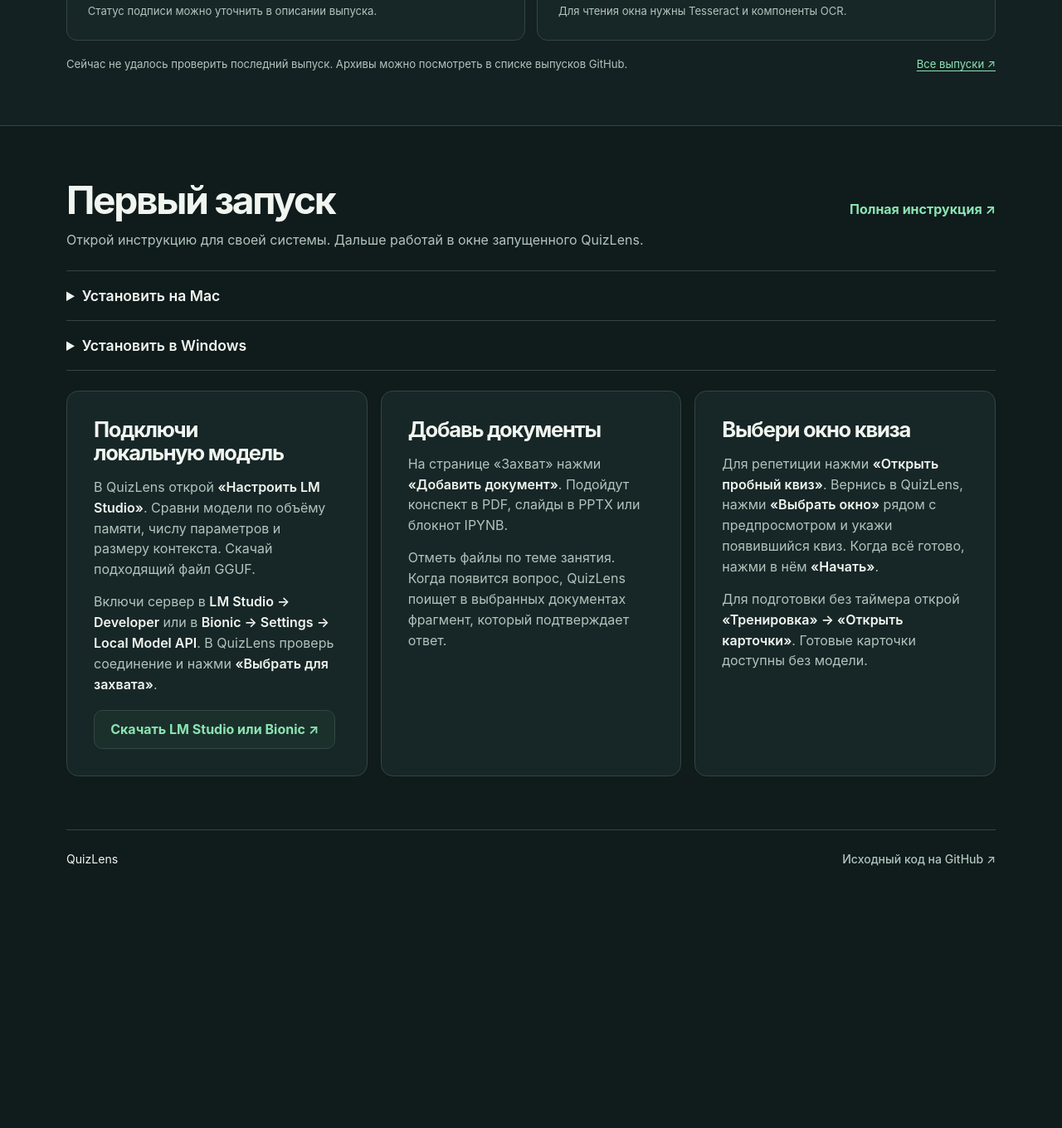
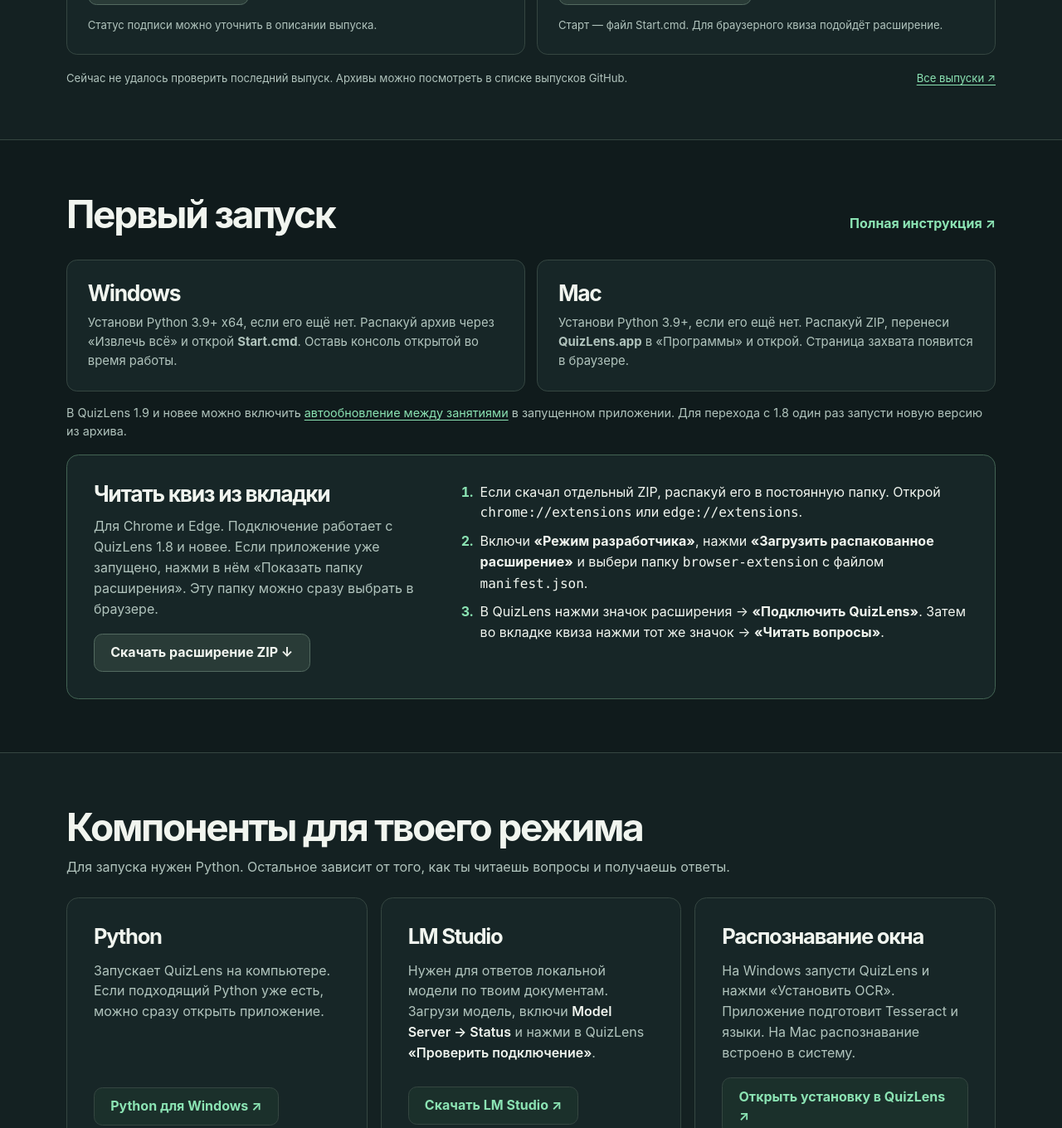
Before and after one commit to NolReaction/quizlens, a plain HTML site: page index.html in a window 1280 px wide. Shown: the part 1005-2365 px from the top of the page at 83% size. Before the commit the page ends 2076 px from the top, so only its background shows below. Drawn offline with Linux system fonts and the light colour scheme; no server answers.

Commit message:
Update QuizLens download page

```diff
--- a/download.css
+++ b/download.css
@@ -81,22 +81,28 @@ h3 { font-size: 1.65rem; }
 .release-row { margin-top: 1.1rem; }
 .feedback:empty { display: none; }
 .feedback:not(:empty) { margin: -.7rem 0 1rem; overflow-wrap: anywhere; color: var(--muted); }
-.steps { border-top: 1px solid var(--line); }
-.steps details { padding: 1rem 0; border-bottom: 1px solid var(--line); }
-.steps summary { font-weight: 590; font-size: 1.1rem; cursor: pointer; }
-.steps details[open] summary { color: var(--accent); }
-.steps details > div { max-width: 76ch; }
-.steps p { margin-top: .7rem; color: var(--muted); }
-.steps strong { font-weight: 620; color: var(--text); }
+.intro-links, .component-actions { display: flex; flex-wrap: wrap; gap: .55rem 1.2rem; }
+.intro-links { margin-top: .85rem; }
+.intro-links a, .first-run-card .text-link { display: inline-flex; align-items: center; min-height: 44px; font-size: .9rem; }
+.update-note { margin-top: .9rem; font-size: .9rem; color: var(--muted); }
+.install-card h3 { margin-bottom: .6rem; }
+.extension-panel { display: grid; grid-template-columns: minmax(0,.8fr) minmax(0,1.2fr); gap: 2rem; padding: clamp(1.2rem,3vw,2rem); margin-top: 1rem; border: 1px solid #436454; background: var(--surface); border-radius: .9rem; }
+.extension-panel p { margin: .8rem 0 1.1rem; color: var(--muted); }
+.extension-panel ol { margin: 0; padding-left: 1.3rem; }
+.extension-panel li { margin-bottom: .55rem; padding-left: .25rem; }
+.extension-panel li:last-child { margin: 0; }
+.extension-panel li::marker { color: var(--accent); font-weight: 650; }
+.components { background: #142122; border-block: 1px solid var(--line); }
+.component-actions { margin-top: auto; padding-top: 1.1rem; gap: .6rem; }
 .first-run-grid { display: grid; grid-template-columns: repeat(3, minmax(0, 1fr)); gap: 1rem; margin-top: 1.5rem; }
-.first-run-card { padding: clamp(1.2rem, 3vw, 2rem); background: var(--surface); border: 1px solid var(--line); border-radius: .9rem; scroll-margin-block-start: 1rem; }
+.first-run-card { display: flex; flex-direction: column; align-items: flex-start; padding: clamp(1.2rem, 3vw, 2rem); background: var(--surface); border: 1px solid var(--line); border-radius: .9rem; scroll-margin-block-start: 1rem; }
 .first-run-card h3 { font-size: clamp(1.35rem, 2vw, 1.65rem); }
 .first-run-card p { color: var(--muted); margin-top: .9rem; }
 .first-run-card strong { color: var(--text); font-weight: 620; }
-.first-run-card .button { margin-top: 1.2rem; }
+.first-run-card .fine { font-size: .85rem; }
 code { font-family: "IBM Plex Mono", "SFMono-Regular", Consolas, monospace; overflow-wrap: anywhere; }
 .foot { border-top: 1px solid var(--line); padding-block: 1.5rem; font-size: .88rem; }
-@media (max-width: 740px) { .hero { grid-template-columns: 1fr; gap: 2rem; } .preview { max-width: 32em; } }
+@media (max-width: 740px) { .hero { grid-template-columns: 1fr; gap: 2rem; } .preview { max-width: 32em; } .extension-panel { grid-template-columns: minmax(0,1fr); gap: 1.4rem; } }
 @media (max-width: 570px) { .wrap { width: calc(100% - 2rem); } .nav nav { font-size: .84rem; gap: .8rem; } .nav { min-height: 58px; } .build-grid { grid-template-columns: 1fr; } .section-heading { gap: .45rem; } }
 @media (max-width: 380px) { .nav { align-items: flex-start; flex-wrap: wrap; gap: .4rem; padding-block: .6rem; } .nav nav { width: 100%; justify-content: space-between; } }
 @media (max-width: 850px) { .first-run-grid { grid-template-columns: 1fr; } }
--- a/index.html
+++ b/index.html
@@ -3,7 +3,7 @@
 <head>
   <meta charset="utf-8"><meta name="viewport" content="width=device-width, initial-scale=1">
   <title>QuizLens — скачать для Mac и Windows</title>
-  <meta name="description" content="QuizLens читает вопрос в выбранном окне и находит ответ в твоих документах. Скачать для macOS и Windows, подобрать локальную модель и проверить на пробном квизе.">
+  <meta name="description" content="QuizLens читает вопрос из вкладки или с экрана и находит ответ в твоих документах. Скачать для macOS и Windows, подобрать локальную модель и проверить на пробном квизе.">
   <meta name="color-scheme" content="dark"><meta name="theme-color" content="#101b1c">
   <link rel="stylesheet" href="./download.css"><script defer src="./download.js"></script>
 </head>
@@ -12,15 +12,16 @@
 <header class="bar">
   <div class="wrap nav">
     <a href="./" class="brand" aria-label="QuizLens, начало страницы"><span class="lens" aria-hidden="true"></span>Quiz<span>Lens</span></a>
-    <nav aria-label="Навигация"><a href="#download">Скачать</a><a href="#start">Установка</a><a href="#model-setup">LM Studio</a></nav>
+    <nav aria-label="Навигация"><a href="#download">Скачать</a><a href="#start">Установка</a><a href="#components">Компоненты</a></nav>
   </div>
 </header>
 <main id="main">
   <section class="hero wrap" aria-labelledby="intro">
     <div class="intro">
       <h1 id="intro">Ответ на квиз <em>из твоей лекции.</em></h1>
-      <p>QuizLens для Mac и Windows читает вопрос с экрана, ищет ответ в выбранных документах и показывает цитату. Распознавание, поиск и работа модели проходят на твоём компьютере.</p>
-      <div class="hero-actions"><a id="hero-action" class="button primary" href="#download">Выбрать сборку <span aria-hidden="true">↓</span></a><a class="button secondary" href="#start">Как запустить</a></div>
+      <p>Подключи вкладку квиза или выбери окно. QuizLens прочитает вопрос, найдёт ответ в твоих документах и покажет цитату. Документы и обработка остаются на компьютере.</p>
+      <div class="hero-actions"><a id="hero-action" class="button primary" href="#download">Выбрать сборку <span aria-hidden="true">↓</span></a><a id="extension-download" class="button secondary" href="./QuizLens-Extension.zip" download>Скачать расширение ↓</a></div>
+      <div class="intro-links"><a href="#extension">Как подключить расширение</a><a href="#components">Установить компоненты</a></div>
     </div>
     <aside class="preview" aria-label="Пример работы QuizLens">
       <div class="preview-caption"><span class="caption-dot" aria-hidden="true"></span>Пример подсказки</div>
@@ -36,7 +37,7 @@
       <p id="share-message" class="feedback" role="status"></p>
       <div class="build-grid">
         <article class="build" id="mac-card" tabindex="-1"><div class="build-heading"><h3>macOS</h3><span class="match" hidden>Для этого устройства</span></div><p>macOS 14+ · Apple Silicon и Intel</p><p class="metadata" id="mac-info">Архив QuizLens-Mac.zip</p><a id="mac-download" aria-describedby="sign-info" class="button asset" href="https://github.com/NolReaction/quizlens/releases">Релизы для Mac <span aria-hidden="true">↗</span></a><p id="sign-info" class="fine">Сведения о подписи указаны в выпуске.</p></article>
-        <article class="build" id="windows-card"><div class="build-heading"><h3>Windows</h3><span class="match" hidden>Для этого устройства</span></div><p>Windows 10/11 · 64-разрядная система x64</p><p class="metadata" id="windows-info">Архив QuizLens-Windows.zip</p><a id="windows-download" class="button asset" href="https://github.com/NolReaction/quizlens/releases">Релизы для Windows <span aria-hidden="true">↗</span></a><p class="fine">Для чтения окна нужны Tesseract и компоненты OCR.</p></article>
+        <article class="build" id="windows-card"><div class="build-heading"><h3>Windows</h3><span class="match" hidden>Для этого устройства</span></div><p>Windows 10/11 · 64-разрядная система x64</p><p class="metadata" id="windows-info">Архив QuizLens-Windows.zip</p><a id="windows-download" class="button asset" href="https://github.com/NolReaction/quizlens/releases">Релизы для Windows <span aria-hidden="true">↗</span></a><p class="fine">Старт — файл Start.cmd. Для браузерного квиза подойдёт расширение.</p></article>
       </div>
       <div class="release-row"><p id="release-status" role="status">Публикации и контрольные суммы доступны в GitHub Releases.</p><a id="releases" href="https://github.com/NolReaction/quizlens/releases">Все выпуски ↗</a></div>
       <noscript><p>Открой список выпусков. В разделе Assets выбери архив своей системы. Подробная инструкция есть ниже.</p></noscript>
@@ -44,36 +45,33 @@
   </section>
 
   <section id="start" class="guide wrap section" aria-labelledby="guide-title">
-    <div class="section-heading"><div><h2 id="guide-title">Первый запуск</h2><p>Открой инструкцию для своей системы. Дальше работай в окне запущенного QuizLens.</p></div><a href="https://github.com/NolReaction/quizlens/blob/HEAD/docs/GUIDE.md" class="text-link">Полная инструкция ↗</a></div>
-    <div class="steps">
-      <details id="mac-install"><summary>Установить на Mac</summary><div>
-        <p>Распакуй ZIP, перенеси <strong>QuizLens.app</strong> в «Программы» и открой. Нужен Python версии 3.9 или новее. Если он ещё не установлен, скачай Python для macOS. <a href="https://www.python.org/downloads/macos/">Сайт Python ↗</a></p>
-        <p>Откроется локальная страница QuizLens в браузере. Её также можно открыть из меню QuizLens в строке меню. При первом захвате macOS может попросить доступ к записи экрана. Разрешение выдаётся приложению, которое выполняет захват.</p>
-      </div></details>
-      <details id="windows-install"><summary>Установить в Windows</summary><div>
-        <p>Распакуй ZIP через «Извлечь всё». Установи 64-разрядный Python 3.9+ и открой <strong>Start.cmd</strong>. Оставь консоль открытой во время работы. <a href="https://www.python.org/downloads/windows/">Python для Windows ↗</a></p>
-        <p>Для чтения экрана закрой QuizLens, установи Tesseract с языками <code>rus</code> и <code>eng</code>, затем запусти <strong>Install-OCR.cmd</strong>. После установки снова открой <strong>Start.cmd</strong>. Пошаговая инструкция есть в <strong>START-HERE.txt</strong> внутри архива.</p>
-      </div></details>
+    <div class="section-heading"><div><h2 id="guide-title">Первый запуск</h2></div><a href="https://github.com/NolReaction/quizlens/blob/HEAD/docs/GUIDE.md" class="text-link">Полная инструкция ↗</a></div>
+    <div class="build-grid">
+      <article id="windows-install" class="build install-card"><h3>Windows</h3><p>Установи Python 3.9+ x64, если его ещё нет. Распакуй архив через «Извлечь всё» и открой <strong>Start.cmd</strong>. Оставь консоль открытой во время работы.</p></article>
+      <article id="mac-install" class="build install-card"><h3>Mac</h3><p>Установи Python 3.9+, если его ещё нет. Распакуй ZIP, перенеси <strong>QuizLens.app</strong> в «Программы» и открой. Страница захвата появится в браузере.</p></article>
     </div>
+    <p class="update-note">В QuizLens 1.9 и новее можно включить <a href="http://127.0.0.1:8765/#appUpdates">автообновление между занятиями</a> в запущенном приложении. Для перехода с 1.8 один раз запусти новую версию из архива.</p>
+    <article id="extension" class="extension-panel" aria-labelledby="extension-title">
+      <div><h3 id="extension-title">Читать квиз из вкладки</h3><p>Для Chrome и Edge. Подключение работает с QuizLens 1.8 и новее. Если приложение уже запущено, нажми в нём «Показать папку расширения». Эту папку можно сразу выбрать в браузере.</p>
+        <a id="setup-extension-download" class="button asset" href="./QuizLens-Extension.zip" download>Скачать расширение ZIP ↓</a></div>
+      <ol>
+        <li>Если скачал отдельный ZIP, распакуй его в постоянную папку. Открой <code>chrome://extensions</code> или <code>edge://extensions</code>.</li>
+        <li>Включи <strong>«Режим разработчика»</strong>, нажми <strong>«Загрузить распакованное расширение»</strong> и выбери папку <code>browser-extension</code> с файлом <code>manifest.json</code>.</li>
+        <li>В QuizLens нажми значок расширения → <strong>«Подключить QuizLens»</strong>. Затем во вкладке квиза нажми тот же значок → <strong>«Читать вопросы»</strong>.</li>
+      </ol>
+    </article>
+  </section>
+  <section id="components" class="components section" aria-labelledby="components-title"><div class="wrap">
+    <div class="section-heading"><div><h2 id="components-title">Компоненты для твоего режима</h2><p>Для запуска нужен Python. Остальное зависит от того, как ты читаешь вопросы и получаешь ответы.</p></div></div>
     <div class="first-run-grid">
-      <article id="model-setup" class="first-run-card">
-        <h3>Подключи локальную модель</h3>
-        <p>В QuizLens открой <strong>«Настроить LM Studio»</strong>. Сравни модели по объёму памяти, числу параметров и размеру контекста. Скачай подходящий файл GGUF.</p>
-        <p>Включи сервер в <strong>LM Studio → Developer</strong> или в <strong>Bionic → Settings → Local Model API</strong>. В QuizLens проверь соединение и нажми <strong>«Выбрать для захвата»</strong>.</p>
-        <a class="button secondary" href="https://lmstudio.ai/download">Скачать LM Studio или Bionic ↗</a>
-      </article>
-      <article class="first-run-card">
-        <h3>Добавь документы</h3>
-        <p>На странице «Захват» нажми <strong>«Добавить документ»</strong>. Подойдут конспект в PDF, слайды в PPTX или блокнот IPYNB.</p>
-        <p>Отметь файлы по теме занятия. Когда появится вопрос, QuizLens поищет в выбранных документах фрагмент, который подтверждает ответ.</p>
-      </article>
-      <article class="first-run-card">
-        <h3>Выбери окно квиза</h3>
-        <p>Для репетиции нажми <strong>«Открыть пробный квиз»</strong>. Вернись в QuizLens, нажми <strong>«Выбрать окно»</strong> рядом с предпросмотром и укажи появившийся квиз. Когда всё готово, нажми в нём <strong>«Начать»</strong>.</p>
-        <p>Для подготовки без таймера открой <strong>«Тренировка» → «Открыть карточки»</strong>. Готовые карточки доступны без модели.</p>
-      </article>
+      <article class="first-run-card"><h3>Python</h3><p>Запускает QuizLens на компьютере. Если подходящий Python уже есть, можно сразу открыть приложение.</p>
+        <div class="component-actions"><a class="button secondary" href="https://www.python.org/downloads/windows/">Python для Windows ↗</a><a class="button secondary" href="https://www.python.org/downloads/macos/">Python для Mac ↗</a></div></article>
+      <article id="model-setup" class="first-run-card"><h3>LM Studio</h3><p>Нужен для ответов локальной модели по твоим документам. Загрузи модель, включи <strong>Model Server → Status</strong> и нажми в QuizLens <strong>«Проверить подключение»</strong>.</p>
+        <div class="component-actions"><a class="button secondary" href="https://lmstudio.ai/download">Скачать LM Studio ↗</a></div><p class="fine">Уже пользуешься Bionic? Включи Settings → Local Model API.</p></article>
+      <article id="windows-ocr" class="first-run-card"><h3>Распознавание окна</h3><p>На Windows запусти QuizLens и нажми «Установить OCR». Приложение подготовит Tesseract и языки. На Mac распознавание встроено в систему.</p>
+        <div class="component-actions"><a class="button secondary" href="http://127.0.0.1:8765/#ocrComponent">Открыть установку в QuizLens ↗</a></div><a class="text-link" href="https://github.com/tesseract-ocr/tesseract/releases/download/5.5.3/tesseract-ocr-w64-setup-5.5.3.20260724.exe">Скачать Tesseract вручную ↓</a></article>
     </div>
-  </section>
+  </div></section>
 </main>
 <footer class="wrap foot"><span>QuizLens</span><a href="https://github.com/NolReaction/quizlens">Исходный код на GitHub ↗</a></footer>
 </body>
```
Also changed, not shown: download.js (+4 -8 lines), 1 other file.
